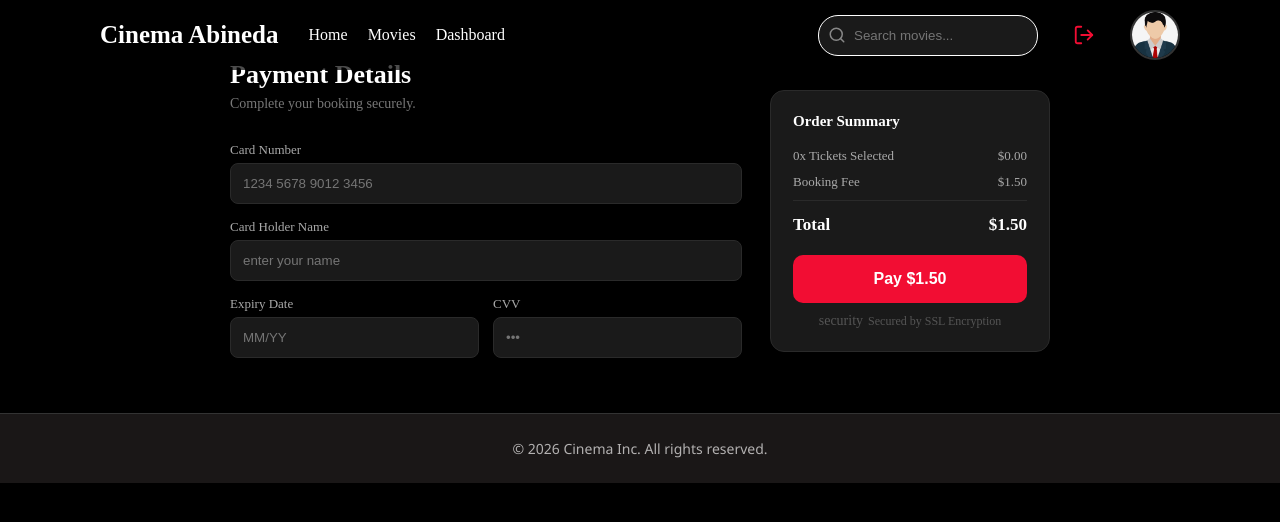
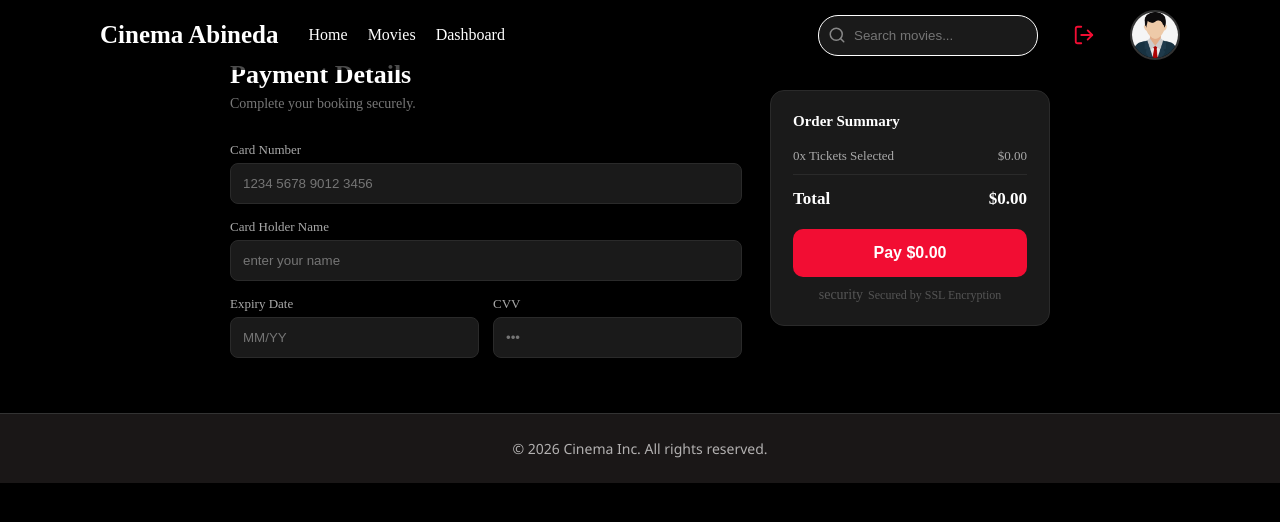
Before and after one commit to hnassim203/Cinema, a React app in the folder frontend/: page /payment in a window 1280 px wide. Shown: the top 522 px of the page. Built offline with nearby package versions, Linux system fonts and the light colour scheme; sample sign-in values are in the browser's storage; the HTML template or start-up script is replaced by a standard one.

Commit message:
update front files

```diff
--- a/frontend/src/pages/Payment/payment.jsx
+++ b/frontend/src/pages/Payment/payment.jsx
@@ -28,8 +28,8 @@ export default function Payment() {
 
     const snacksTotal = snacksCart.reduce((total, item) => total + (Number(item.price) * item.quantity), 0);
 
-    const bookingFee = 1.50;
-    const grandTotal = seatsTotal + snacksTotal + bookingFee;
+    // const bookingFee = 1.50;
+    const grandTotal = seatsTotal + snacksTotal ;
 
 const handlePaymentSubmit = async (e) => {
         e.preventDefault();
@@ -141,10 +141,10 @@ const handlePaymentSubmit = async (e) => {
                             </div>
                         )}
 
-                        <div className="order-row">
+                        {/* <div className="order-row">
                             <span>Booking Fee</span>
                             <span>${bookingFee.toFixed(2)}</span>
-                        </div>
+                        </div> */}
 
                         <div className="order-total">
                             <span>Total</span>
```
